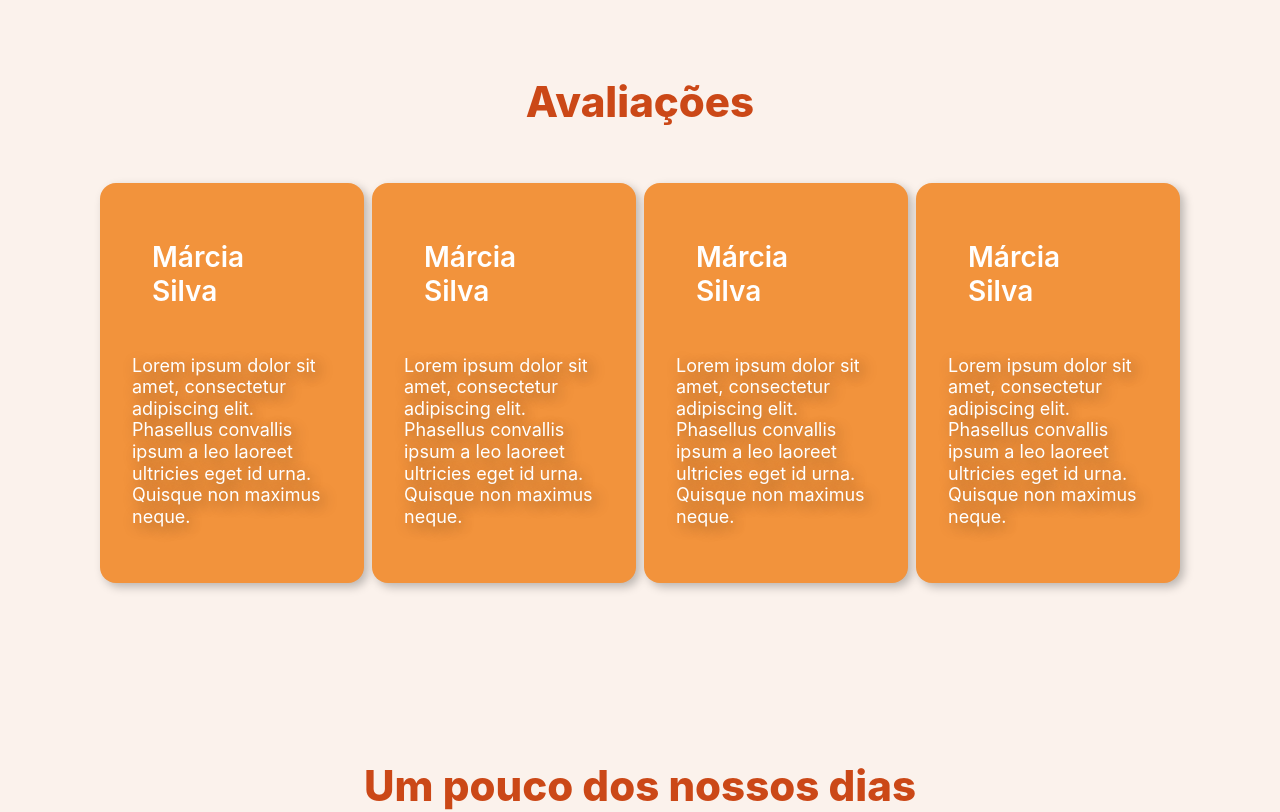
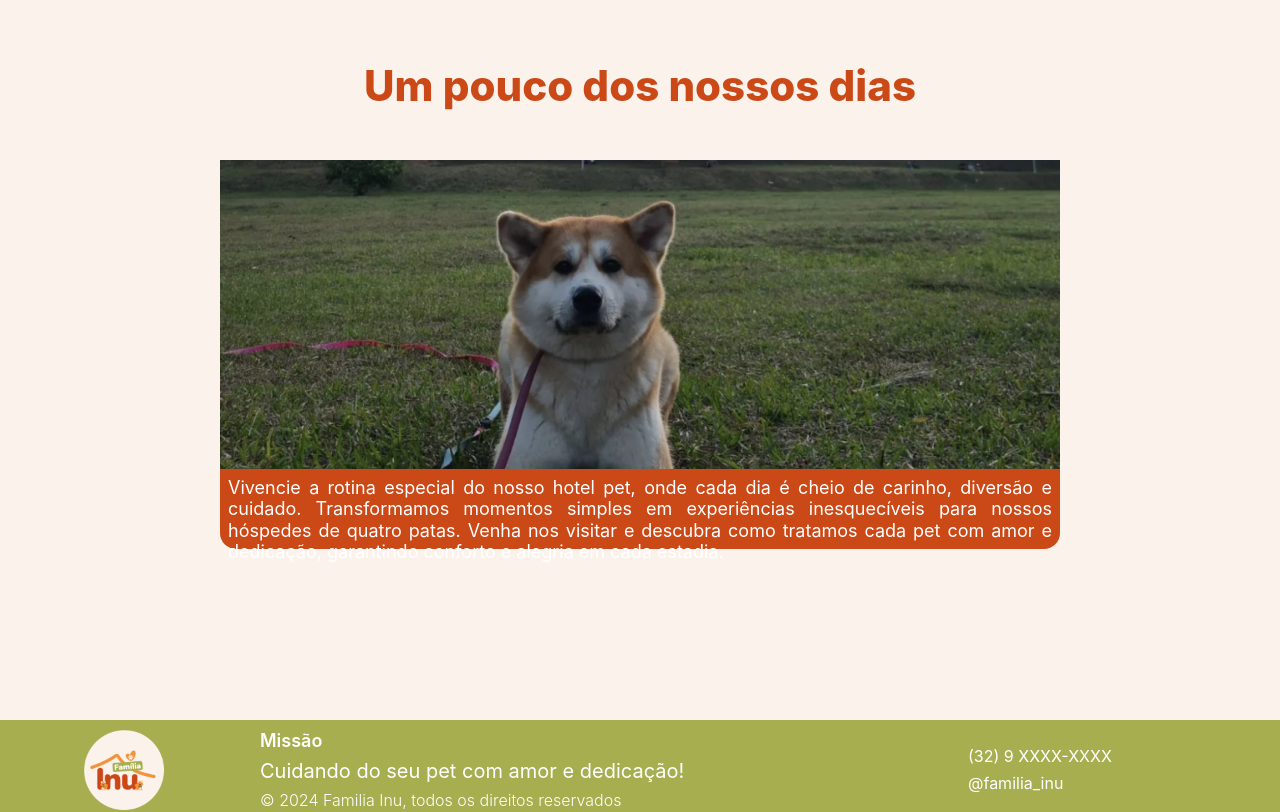
Before and after one commit to yamashita-tiemi/Familia-Inu, a Next.js app: page / in a window 1280 px wide. Shown: the part 740-1552 px from the top of the page. Built offline with nearby package versions, Linux system fonts and the light colour scheme.

Commit message:
ajustes navbar e outros

```diff
--- a/src/app/_components/article.tsx
+++ b/src/app/_components/article.tsx
@@ -56,7 +56,7 @@ export function ArticleDaily({ src, alt, widthImg, heightImg, text }:ArticleDail
                 top={"-10px"}
                 borderRadius={"0 0 16px 16px"}
             >
-                <Text weight={400} text={text} size={"18px"} color={"#FFFF"} paddingX={2} align="justify"/>
+                <Text weight={400} text={text} size={"18px"} color={"#FFFF"} paddingX={2} paddingY={2} align="justify"/>
             </Stack>
         </Stack>
     )
--- a/src/app/_components/footer.tsx
+++ b/src/app/_components/footer.tsx
@@ -17,7 +17,7 @@ export default function Footer() {
         >
             <ImageFooter src={"/logo_redonda.png"} alt={"Família Inu"} width={80} height={100}/>
             <Stack width={"50%"} justifyContent="space-around" >
-                <TitleCard title={"Missão"} size={"12px"}/>
+                <TitleCard title={"Missão"} size={"18px"} color={"#FFFF"}/>
                 <Text size={"20px"} color={"#FFFF"}
                 align="justify" text={"Cuidando do seu pet com amor e dedicação!"} weight={400} />
                 <Text  align="justify" size={"16px"} color={"#FFFF"}
--- a/src/app/_components/section.tsx
+++ b/src/app/_components/section.tsx
@@ -85,7 +85,7 @@ export function SectionIndexDaily() { // precisa fazer o carrossel
         >
             <TitleSection title={"Um pouco dos nossos dias"} size={"42px"}/>
             <ArticleDaily src={"/daily_photos/sayuri.png"} alt={"Sayuri"} widthImg={1100} heightImg={372}
-                text={"Vivencie a rotina especial do nosso hotel pet, onde cada dia é repleto de carinho, diversão e cuidado. Transformamos momentos simples em experiências inesquecíveis para nossos hóspedes de quatro patas. Venha nos visitar e descubra como tratamos cada pet com amor e dedicação, garantindo conforto e alegria em cada estadia."}
+                text={"Vivencie a rotina especial do nosso hotel pet, onde cada dia é cheio de carinho, diversão e cuidado. Transformamos momentos simples em experiências inesquecíveis para nossos hóspedes de quatro patas. Venha nos visitar e descubra como tratamos cada pet com amor e dedicação, garantindo conforto e alegria em cada estadia."}
             />
         </Stack>
     );
--- a/src/app/hospedagensAdmin/page.tsx
+++ b/src/app/hospedagensAdmin/page.tsx
@@ -1,7 +1,7 @@
 'use client';
 
 import { Box, Heading, Stack, Button, Flex } from '@chakra-ui/react';
-import { Navbar } from '../_components/navbar';
+import { Navbar, NavbarAdmin } from '../_components/navbar';
 import Footer from '../_components/footer';
 import HospedagemItem from '../_components/HospedagemItem';
 import { FontAwesomeIcon } from '@fortawesome/react-fontawesome';
@@ -70,7 +70,7 @@ const HospedagensAdmin = () => {
 
   return (
     <>
-      <Navbar />
+      <NavbarAdmin />
       <Box
         bg="#d7dca1"
         minHeight="100vh"
--- a/src/app/page.tsx
+++ b/src/app/page.tsx
@@ -16,7 +16,7 @@ export default function Home() {
     <>
       <Navbar/>
       <SectionIndexPrimary/>
-      <SectionIndexReview/>
+      {/* <SectionIndexReview/> */}
       <SectionIndexDaily/>
       <Footer/>
     </>
```
